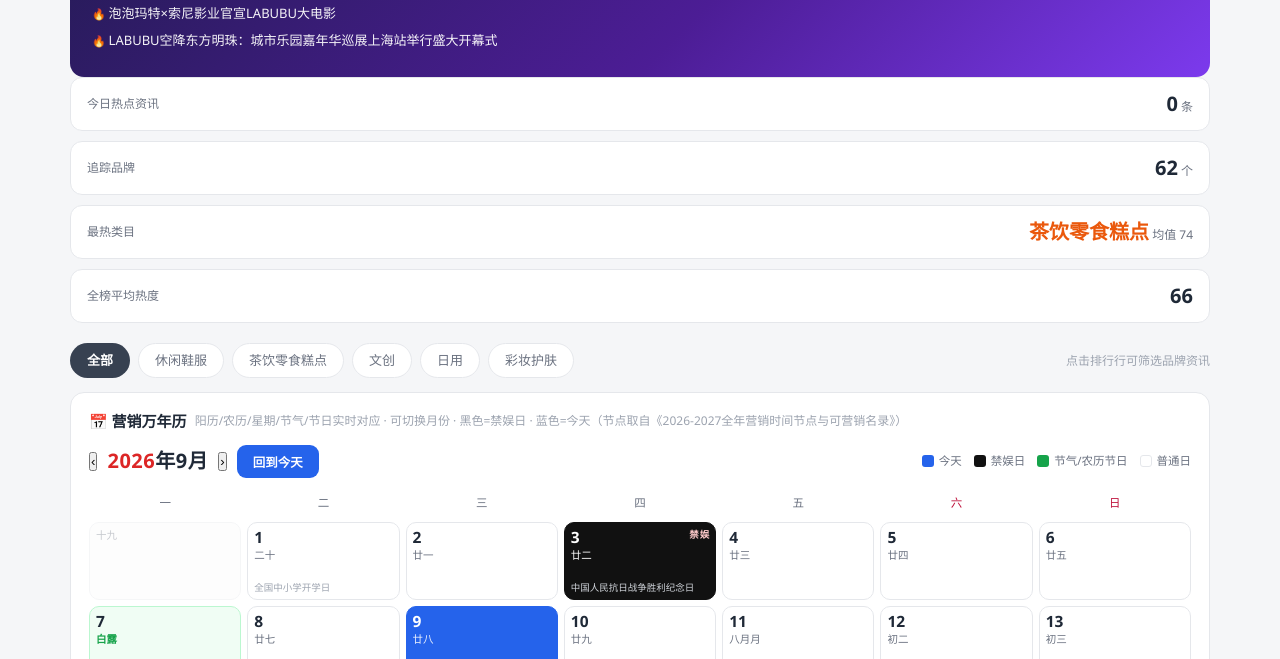
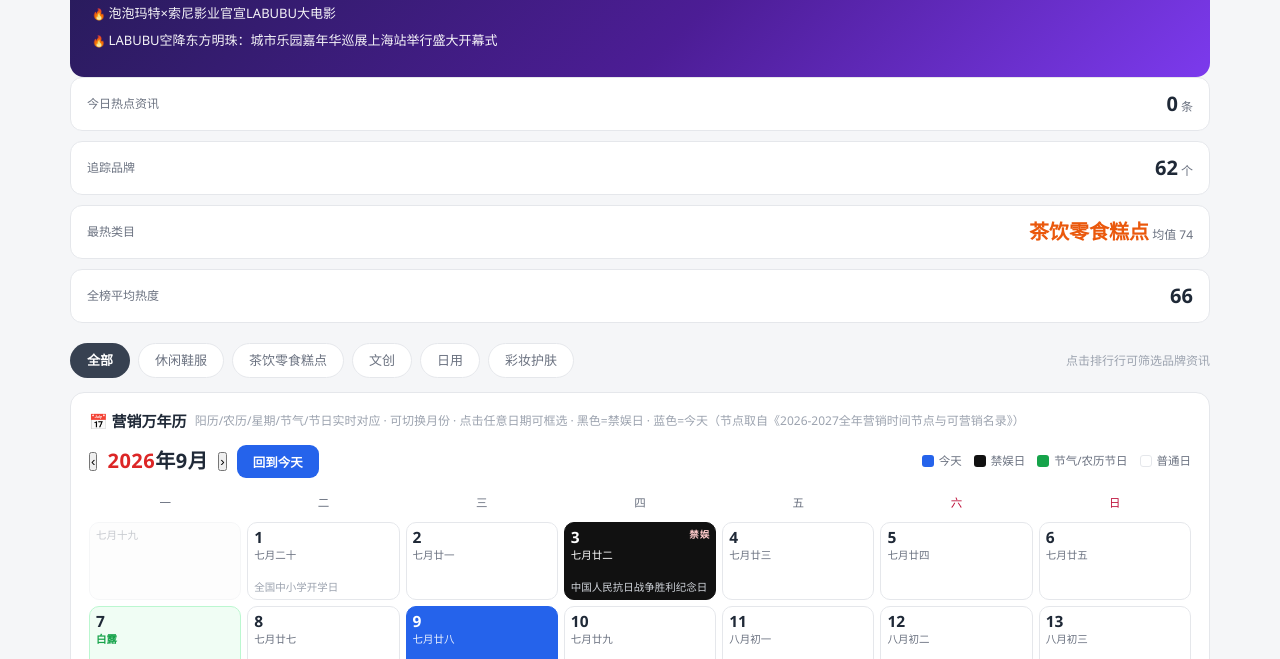
Before and after one commit to Moling3649/brand-dashboard, a plain HTML site: page dashboard.html in a window 1280 px wide. Shown: the part 292-951 px from the top of the page. Drawn offline with Linux system fonts and the light colour scheme.

Commit message:
update 2026-09-09 (19:10) 万年历交互增强——1.营销事件字号放大对齐农历(10.5px);2.农历日期改为'农历月份+日期'(如七月廿八);3.每个日期可点击框选(绿色选中框,不跳转)。同步 index.html

```diff
--- a/dashboard.html
+++ b/dashboard.html
@@ -264,7 +264,9 @@
   .cal-week span{text-align:center;font-size:11.5px;color:var(--muted);padding:4px 0}
   .cal-week span.wk-end{color:#be123c}
   .cal-grid{display:grid;grid-template-columns:repeat(7,1fr);gap:6px}
-  .cal-cell{min-height:78px;border:1px solid var(--border);border-radius:10px;padding:5px 6px;background:#fff;display:flex;flex-direction:column;overflow:hidden;position:relative}
+  .cal-cell{min-height:78px;border:1px solid var(--border);border-radius:10px;padding:5px 6px;background:#fff;display:flex;flex-direction:column;overflow:hidden;position:relative;cursor:pointer;transition:box-shadow .12s,border-color .12s}
+  .cal-cell:hover{border-color:#93c5fd}
+  .cal-cell.sel{border-color:#16a34a;box-shadow:0 0 0 2px #16a34a}
   .cal-cell.dim{opacity:.38;background:#fafafa}
   .cal-cell.today{background:#2563eb;border-color:#2563eb}
   .cal-cell.today .cal-sun,.cal-cell.today .cal-lun{color:#fff}
@@ -277,11 +279,11 @@
   .cal-lun{font-size:10.5px;color:var(--muted);line-height:1.3;margin-top:1px;white-space:nowrap;overflow:hidden;text-overflow:ellipsis}
   .cal-lun.term{color:#16a34a;font-weight:600}
   .cal-lun.fest{color:#16a34a;font-weight:700}
-  .cal-ev{font-size:9.5px;color:var(--faint);line-height:1.25;margin-top:auto;padding-top:3px;white-space:nowrap;overflow:hidden;text-overflow:ellipsis}
+  .cal-ev{font-size:10.5px;color:var(--faint);line-height:1.3;margin-top:auto;padding-top:3px;white-space:nowrap;overflow:hidden;text-overflow:ellipsis}
   .cal-cell.forbid .cal-ev{color:#d1d5db}
   .cal-cell.today .cal-ev{color:#e0e7ff}
   .cal-empty{color:var(--faint);text-align:center;padding:24px 0;font-size:12.5px}
-  @media(max-width:760px){.cal-grid{grid-template-columns:repeat(7,minmax(0,1fr))}.cal-cell{min-height:64px}.cal-sun{font-size:14px}.cal-lun{font-size:9.5px}}
+  @media(max-width:760px){.cal-grid{grid-template-columns:repeat(7,minmax(0,1fr))}.cal-cell{min-height:64px}.cal-sun{font-size:14px}.cal-lun{font-size:9.5px}.cal-ev{font-size:9.5px}}
 </style>
 </head>
 <body>
@@ -300,7 +302,7 @@
   <div class="tabs" id="tabs"></div>
 
   <div class="panel" style="margin-bottom:14px">
-    <h2>📅 营销万年历 <span class="sub">阳历/农历/星期/节气/节日实时对应 · 可切换月份 · 黑色=禁娱日 · 蓝色=今天（节点取自《2026-2027全年营销时间节点与可营销名录》）</span></h2>
+    <h2>📅 营销万年历 <span class="sub">阳历/农历/星期/节气/节日实时对应 · 可切换月份 · 点击任意日期可框选 · 黑色=禁娱日 · 蓝色=今天（节点取自《2026-2027全年营销时间节点与可营销名录》）</span></h2>
     <div id="calendar"></div>
   </div>
 
@@ -817,8 +819,7 @@ window.__wbBoot = function(fromCache){
       var lunText;
       if(term) lunText = term;
       else if(fest) lunText = fest;
-      else if(lun.lDay===1) lunText = lun.monthCn+'月';
-      else lunText = lun.dayCn;
+      else lunText = lun.monthCn + lun.dayCn;
       var cls = 'cal-cell' + (inMonth?'':' dim') + (isForbid?' forbid':'') + (isToday?' today':'') + ((!isForbid&&!isToday&&(term||fest))?' holiday':'');
       var evHtml = evs.length ? '<div class="cal-ev">'+evs.slice(0,3).join(' / ')+'</div>' : '';
       var fbHtml = isForbid ? '<span class="cal-fb">禁娱</span>' : '';
@@ -839,6 +840,11 @@ window.__wbBoot = function(fromCache){
       '</div></div>'+
       '<div class="cal-week">'+WEEK.map(function(w,i){return '<span class="'+(i>=5?'wk-end':'')+'">'+w+'</span>';}).join('')+'</div>'+
       '<div class="cal-grid">'+cells.join('')+'</div>';
+    // 点击任意日期可在普通万年历中「框选」该日（仅切换选中框样式，不跳转）
+    var cellEls = el.querySelectorAll('.cal-cell');
+    for(var ci=0; ci<cellEls.length; ci++){
+      (function(c){ c.onclick = function(){ c.classList.toggle('sel'); }; })(cellEls[ci]);
+    }
   }
   window.calNav = function(d){ var s=__CAL.state; var nm=s.m+d, ny=s.y; if(nm<1){nm=12;ny--;} if(nm>12){nm=1;ny++;} __CAL.state={y:ny,m:nm}; renderCalendar(); };
   window.calToday = function(){ var t=new Date(); __CAL.state={y:t.getFullYear(),m:t.getMonth()+1}; renderCalendar(); };
```
Also changed, not shown: index.html (+12 -6 lines).
